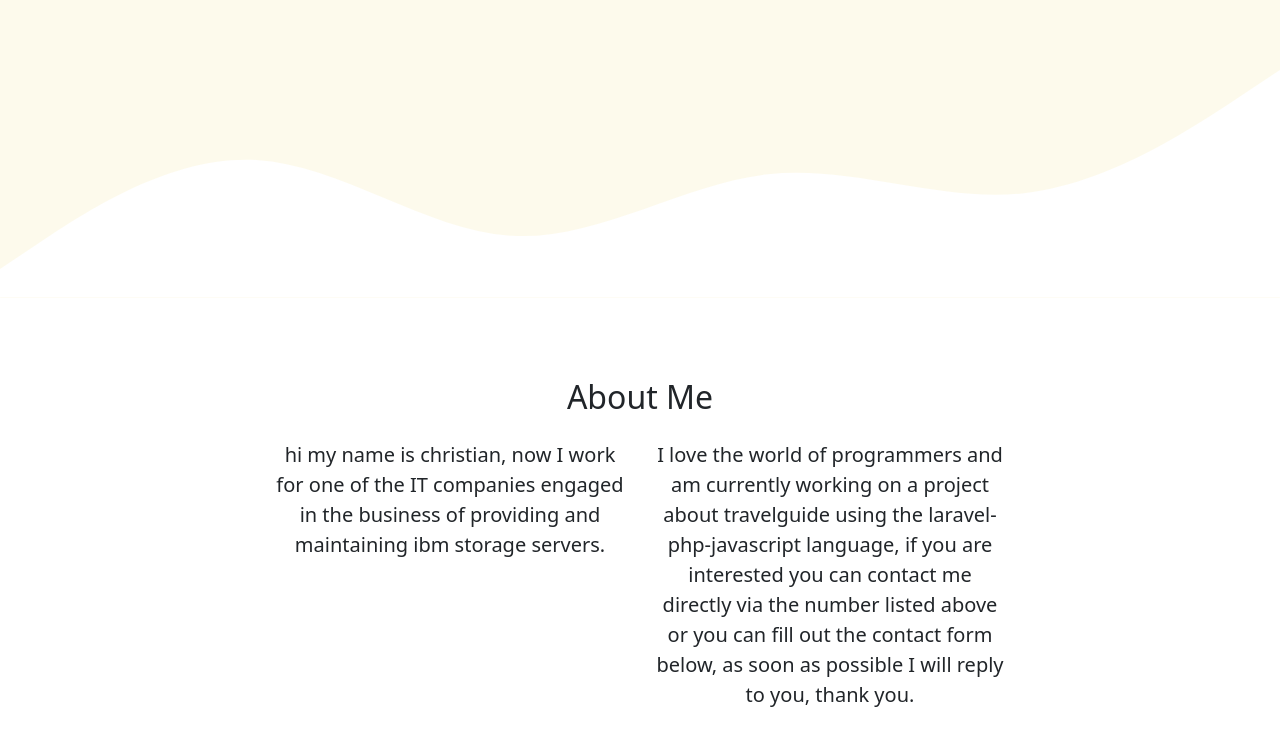
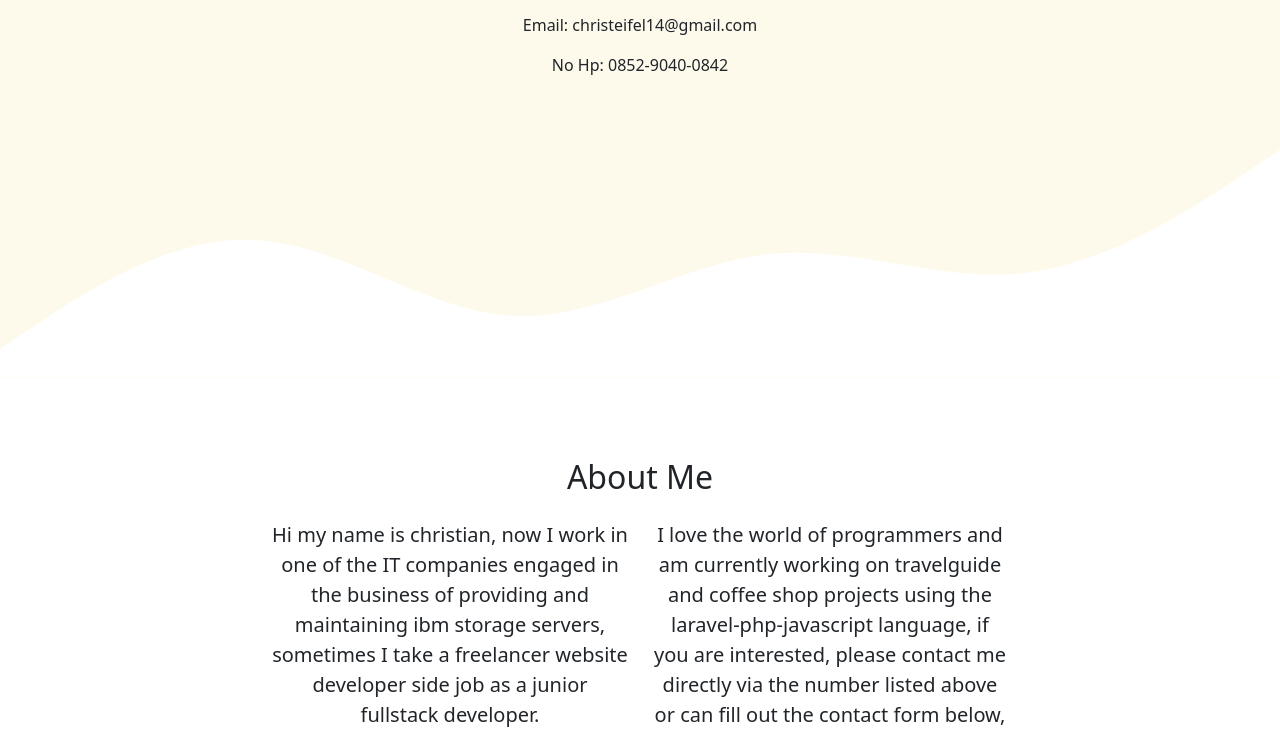
Before and after one commit to Christiancembes/Christiancembes.github.io, a plain HTML site: page index.html in a window 1280 px wide. Shown: the part 362-1091 px from the top of the page. Drawn offline with nearby package versions, Linux system fonts and the light colour scheme.

Commit message:
penambahan nomor hp dan email

```diff
--- a/index.html
+++ b/index.html
@@ -50,6 +50,8 @@
       <img src="img/profile_portfolio.jpg" alt="Christian Cembes" width="100" class="rounded-circle img-thumbnail" />
       <h1 class="display-4">Christian Cembes</h1>
       <p class="lead"></p>
+      <p class="leads"></p>
+      <p class="leadss"></p>
 
       <svg xmlns="http://www.w3.org/2000/svg" viewBox="0 0 1440 320">
         <path
@@ -71,12 +73,14 @@
         </div>
         <div class="row justify-content-center fs-5 text-center">
           <div class="col-md-4" data-aos="fade-right" data-aos="1000">
-            <p>hi my name is christian, now I work for one of the IT companies engaged in the business of providing and maintaining ibm storage servers.</p>
+            <p>
+              Hi my name is christian, now I work in one of the IT companies engaged in the business of providing and maintaining ibm storage servers, sometimes I take a freelancer website developer side job as a junior fullstack developer.
+            </p>
           </div>
           <div class="col-md-4" data-aos="fade-left" data-aos-delay="300">
             <p>
-              I love the world of programmers and am currently working on a project about travelguide using the laravel-php-javascript language, if you are interested you can contact me directly via the number listed above or you can fill
-              out the contact form below, as soon as possible I will reply to you, thank you.
+              I love the world of programmers and am currently working on travelguide and coffee shop projects using the laravel-php-javascript language, if you are interested, please contact me directly via the number listed above or can
+              fill out the contact form below, as soon as possible I will reply, thank you.
             </p>
           </div>
         </div>
@@ -105,7 +109,7 @@
             <div class="card" data-aos="flip-left" data-aos-duration="500">
               <img src="img/projects/1.png" class="card-img-top" alt="Projects 1" />
               <div class="card-body">
-                <p class="card-text">TravelGuide</p>
+                <p class="card-text" style="text-align: center">TravelGuide</p>
               </div>
             </div>
           </div>
@@ -113,7 +117,7 @@
             <div class="card" data-aos="flip-left" data-aos-duration="500" data-aos-delay="100">
               <img src="img/projects/3.png" class="card-img-top" alt="Projects 2" />
               <div class="card-body">
-                <p class="card-text">Agen Travel Dashboard</p>
+                <p class="card-text" style="text-align: center">Coffee Shop</p>
               </div>
             </div>
           </div>
@@ -209,6 +213,8 @@
     <script>
       gsap.registerPlugin(TextPlugin);
       gsap.to(".lead", { duration: 2.5, delay: 1.5, text: "Learn Programming & Coffe Connoisseur" });
+      gsap.to(".leads", { duration: 2.5, delay: 1.5, text: "Email: christeifel14@gmail.com" });
+      gsap.to(".leadss", { duration: 2.5, delay: 1.5, text: "No Hp: 0852-9040-0842" });
       gsap.from(".jumbotron img", { duration: 1, rotateY: 360, opacity: 0 });
       gsap.from(".navbar", { duration: 1.5, y: "-100", opacity: 0, ease: "bounce" });
     </script>
```
Also changed, not shown: img/projects/3.png.
